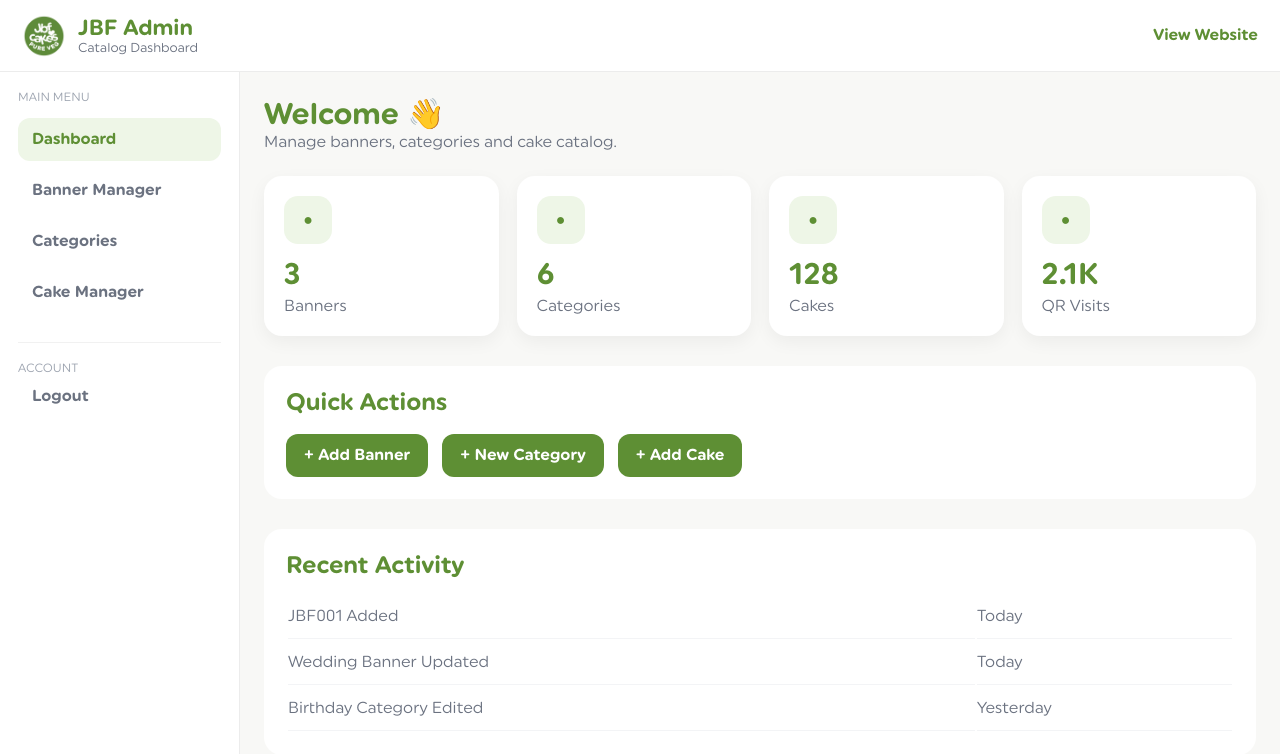
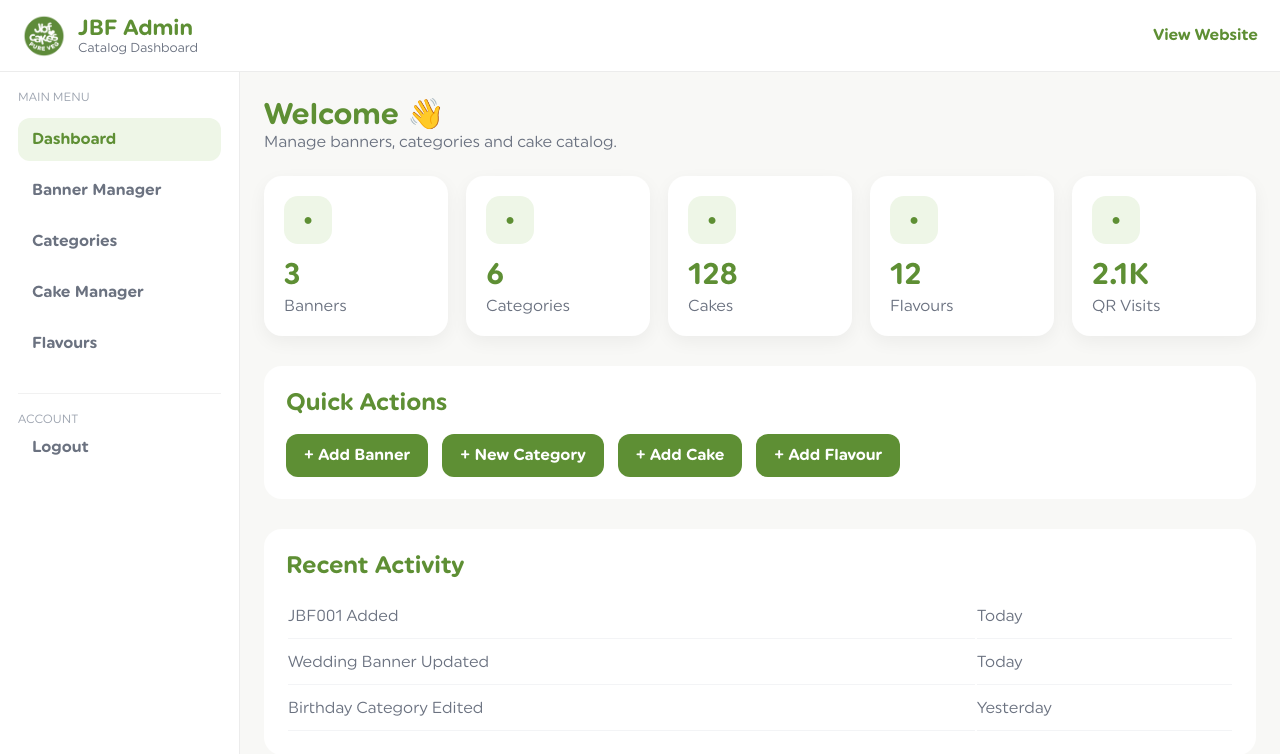
Before and after one commit to jbfcakes/JBF-Lite-QR-Catalog, a Next.js app: page /admin/dashboard in a window 1280 px wide. Shown: the top 754 px of the page. Built offline with nearby package versions, Linux system fonts and the light colour scheme.

Commit message:
Add flavour manager

```diff
--- a/app/admin/dashboard/page.tsx
+++ b/app/admin/dashboard/page.tsx
@@ -11,6 +11,7 @@ const cards = [
   { title: "Banners", value: "3", color: "#EEF6E7" },
   { title: "Categories", value: "6", color: "#EEF6E7" },
   { title: "Cakes", value: "128", color: "#EEF6E7" },
+  { title: "Flavours", value: "12", color: "#EEF6E7" },
   { title: "QR Visits", value: "2.1K", color: "#EEF6E7" },
 ];
 
@@ -127,6 +128,9 @@ export default function Dashboard() {
 
           <Link href="/admin/cakes" style={menu}>
             Cake Manager
+          </Link>
+          <Link href="/admin/flavours" style={menu}>
+            Flavours
           </Link>
 
           <div
@@ -264,6 +268,9 @@ export default function Dashboard() {
               <Link href="/admin/cakes" style={btn}>
                 + Add Cake
               </Link>
+              <Link href="/admin/flavours" style={btn}>
+                + Add Flavour
+              </Link>
             </div>
           </div>
 
```
